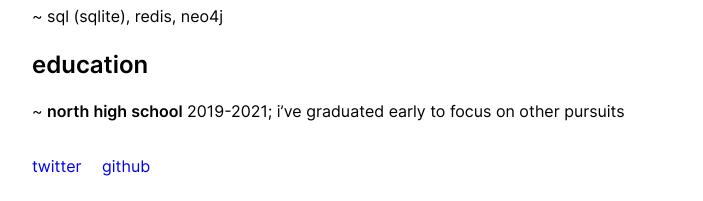
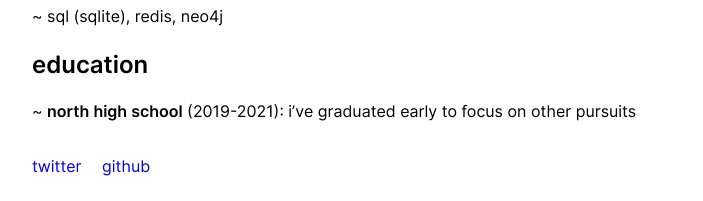
Before and after one commit to cosmicoptima/cosmicoptima.github.io, a Jekyll site: the page built from pages/resume.md, in a window 1280 px wide. Shown: the part 815-1016 px from the top of the page, without its empty margins (96-799 px from the left). Built offline with Jekyll 4.4.1, drawn with Linux system fonts in a browser that asks for light colours.

```diff
--- a/pages/resume.md
+++ b/pages/resume.md
@@ -39,5 +39,5 @@ not necessarily, but probably in this order:
 
 ## education
 
-~ **north high school** 2019-2021; i've graduated early to focus on other
+~ **north high school** (2019-2021): i've graduated early to focus on other
 pursuits
```
